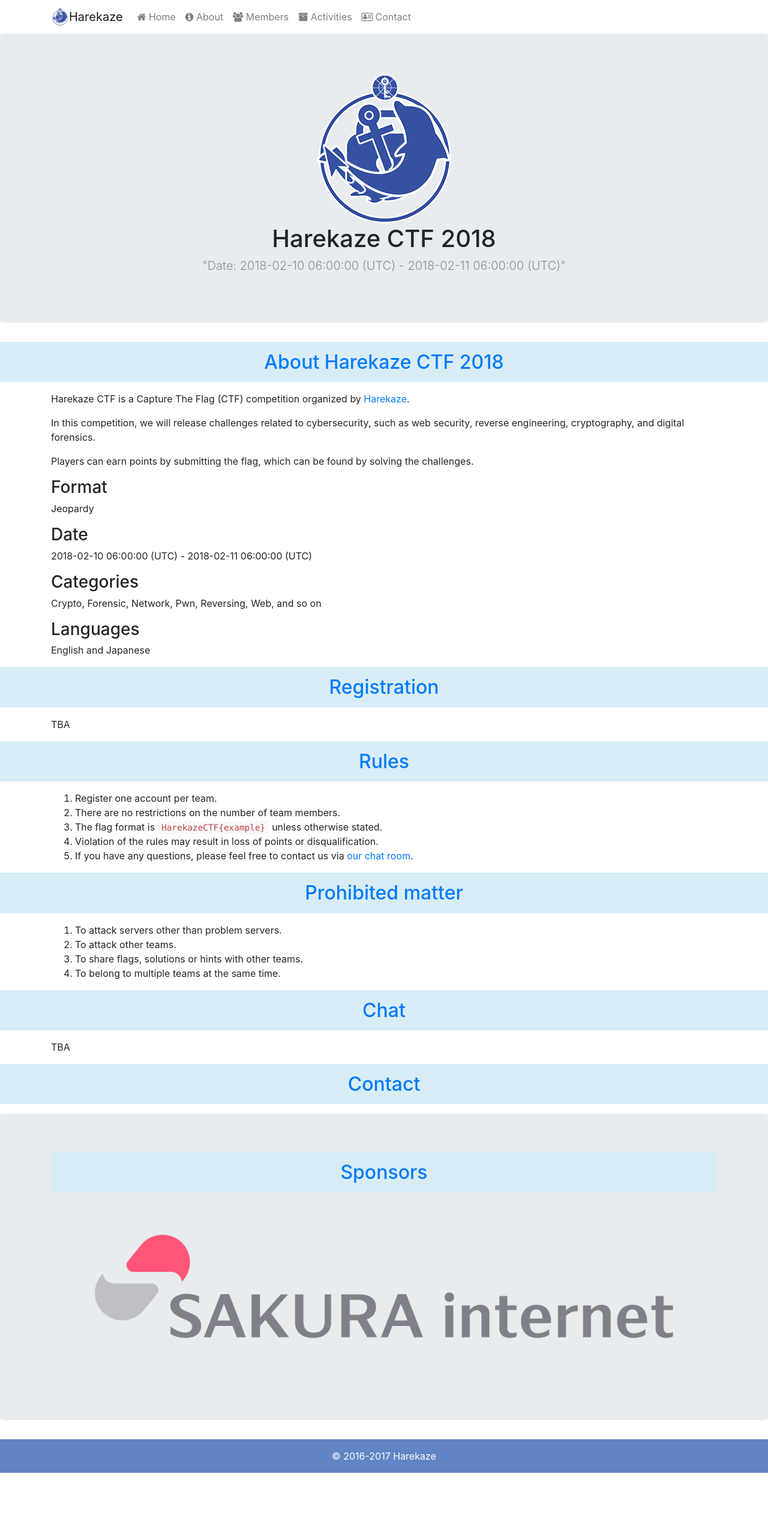
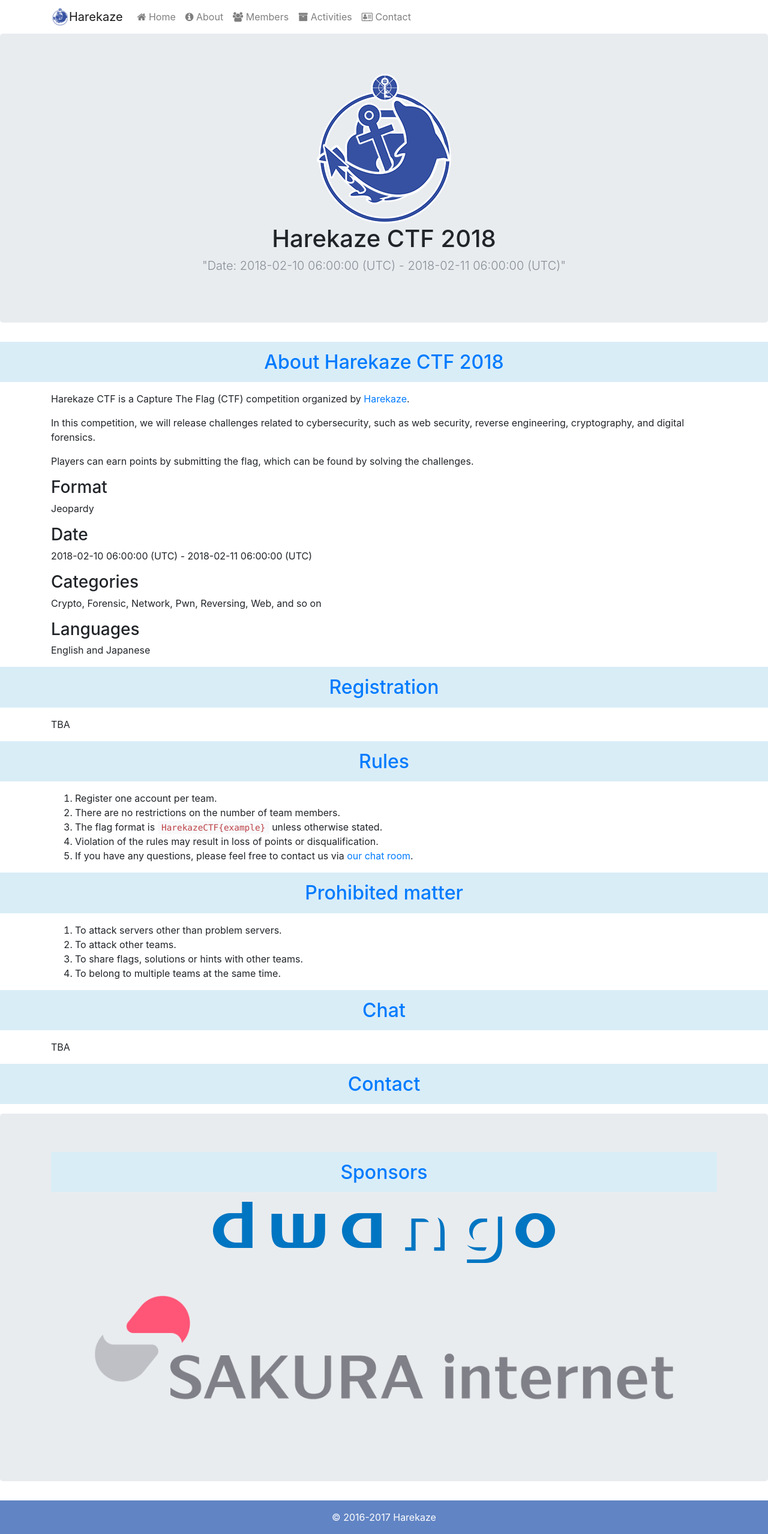
Before and after one commit to TeamHarekaze/TeamHarekaze.github.io, a Jekyll site: the page built from ctf.html, in a window 1280 px wide. Shown: the whole page at 60% size. Built offline with Jekyll 4.4.1, drawn with Linux system fonts in a browser that asks for light colours; nearby versions of some CDN libraries; before the commit the page ends 2456 px from its top, so only the background shows below that.

Commit message:
Sponsor Added.

```diff
--- a/ctf.html
+++ b/ctf.html
@@ -88,6 +88,7 @@ title: Harekaze CTF 2018
     <header class="section-header">
       <h2 id="sponsors"><a href="#sponsors">Sponsors</a></h2>
     </header>
+    <a href="#"><img src="/img/sponsors/dwango.png" class="img-fluid" alt="DWANGO Co., Ltd."></a>
     <a href="#"><img src="/img/sponsors/sakura-internet.png" class="img-fluid" alt="SAKURA Internet Inc."></a>
   </div>
 </section>
```
